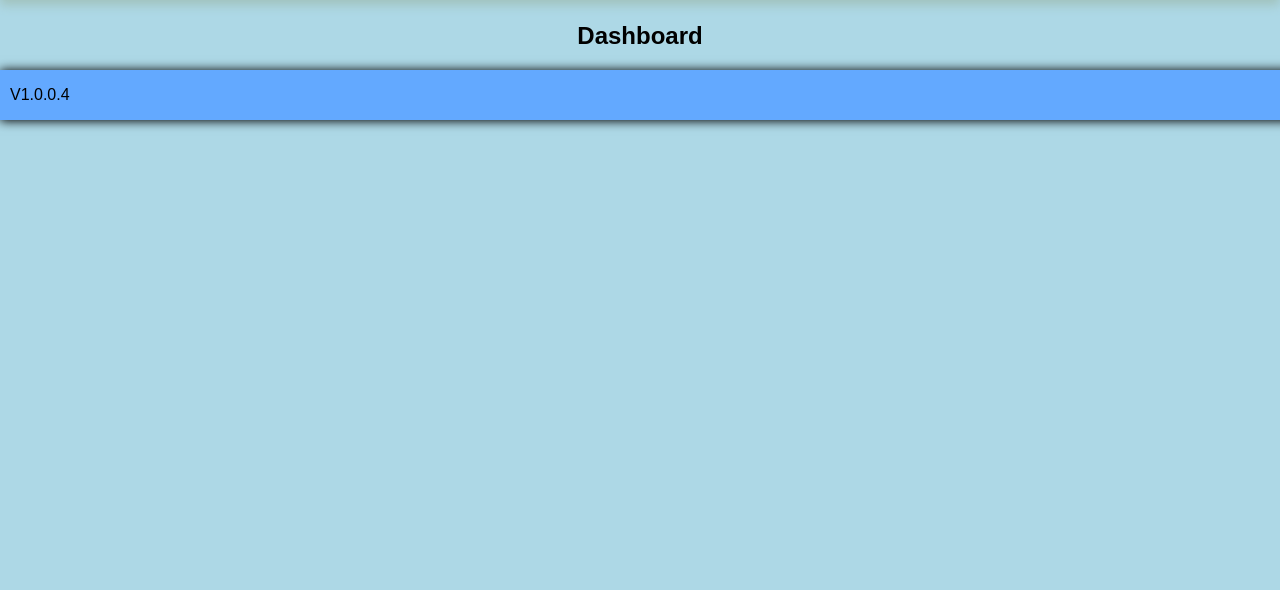
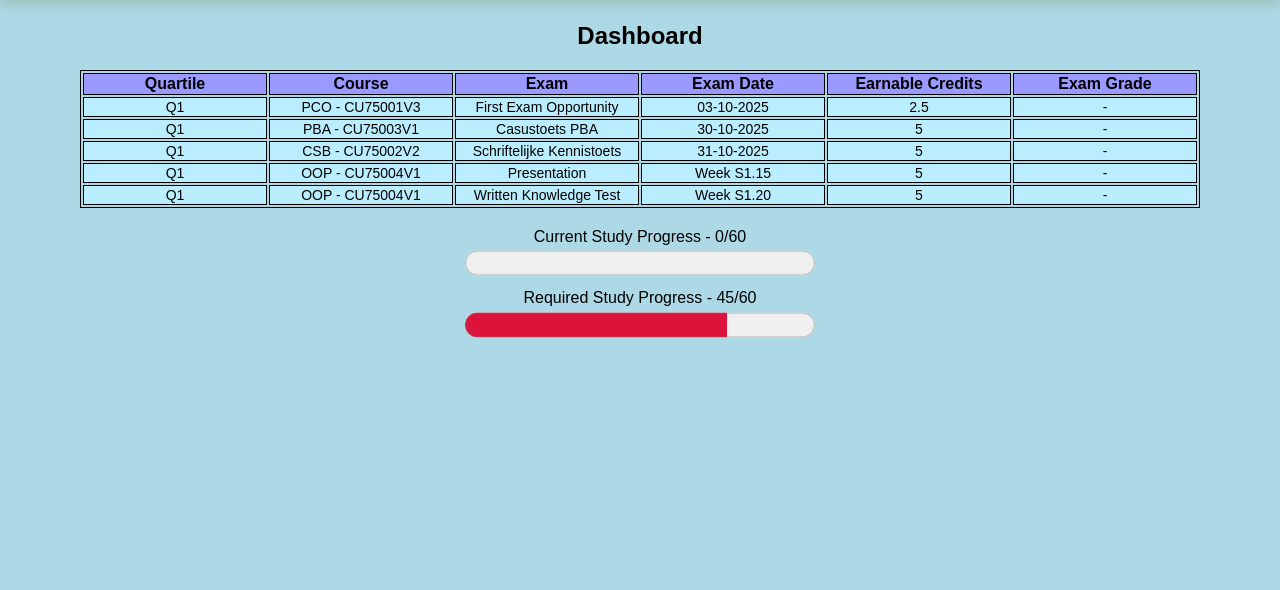
Before and after one commit to TJKemperman/tjkemperman.github.io, a PHP site: page /dashboard.html in a window 1280 px wide. Shown: the part 48-638 px from the top of the page. Run offline with PHP 8.4, Linux system fonts and the light colour scheme.

Commit message:
Added dashboard table. Added current and required study progress bar.

```diff
--- a/dashboard.html
+++ b/dashboard.html
@@ -24,6 +24,64 @@
         <main class="section green">
             <center>
                 <h2>Dashboard</h2>
+                <div class="dashboard-container">
+                    <table class="dashboard">
+                        <tr style="background-color:rgb(153, 153, 255)">
+                            <th>Quartile</th>
+                            <th>Course</th>
+                            <th>Exam</th>
+                            <th>Exam Date</th>
+                            <th>Earnable Credits</th>
+                            <th>Exam Grade</th>
+                        </tr>
+                        <tr>
+                            <td>Q1</td>
+                            <td>PCO - CU75001V3</td>
+                            <td>First Exam Opportunity</td>
+                            <td>03-10-2025</td>
+                            <td>2.5</td>
+                            <td>-</td>
+                        </tr>
+                        <tr>
+                            <td>Q1</td>
+                            <td>PBA - CU75003V1</td>
+                            <td>Casustoets PBA</td>
+                            <td>30-10-2025</td>
+                            <td>5</td>
+                            <td>-</td>
+                        </tr>
+                        <tr>
+                            <td>Q1</td>
+                            <td>CSB - CU75002V2</td>
+                            <td>Schriftelijke Kennistoets</td>
+                            <td>31-10-2025</td>
+                            <td>5</td>
+                            <td>-</td>
+                        </tr>
+                        <tr>
+                            <td>Q1</td>
+                            <td>OOP - CU75004V1</td>
+                            <td>Presentation</td>
+                            <td>Week S1.15</td>
+                            <td>5</td>
+                            <td>-</td>
+                        </tr>
+                        <tr>
+                            <td>Q1</td>
+                            <td>OOP - CU75004V1</td>
+                            <td>Written Knowledge Test</td>
+                            <td>Week S1.20</td>
+                            <td>5</td>
+                            <td>-</td>
+                        </tr>
+                    </table>
+                </div>
+                <div class="study-progress">
+                    <label for="progress-bar">Current Study Progress - 0/60</label> <br>
+                    <progress class="progress-bar" style="height:50px;width:350px;accent-color:green;margin-top: -7.5px;" max="100" value="0">0%</progress><br>
+                    <label for="progress-bar2">Required Study Progress - 45/60</label> <br>
+                    <progress class="progress-bar2" style="height:50px;width:350px;accent-color:crimson;margin-top:-7.5px;" max="100" value="75">0%</progress>
+                </div>
             </center>
         </main>
         <div class="right-side section yellow"></div>
--- a/portfolio.css
+++ b/portfolio.css
@@ -234,3 +234,27 @@ ul h3 {
   color: #797979;
   background-color: rgb(77, 231, 248);
 }
+
+.dashboard > tr, th, td{
+    border: 1px solid;
+    width: 180px;
+    text-align: center;
+    font-size: 14px;
+}
+
+.dashboard > tr, td {
+    background-color: rgb(186, 238, 255);
+}
+
+.dashboard > tr, th{
+    font-size: 16px;
+}
+
+.dashboard {
+    border: 1px solid;
+}
+
+.study-progress {
+    margin-top: 20px;
+    margin-bottom: 275px;
+}
```
Also changed, not shown: 1 other file. Lines whose indentation alone changed are shown as unchanged.
